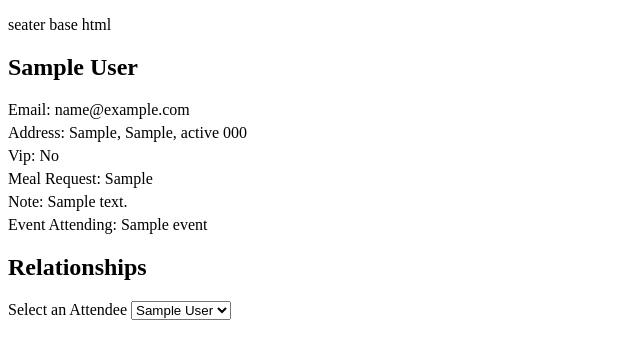
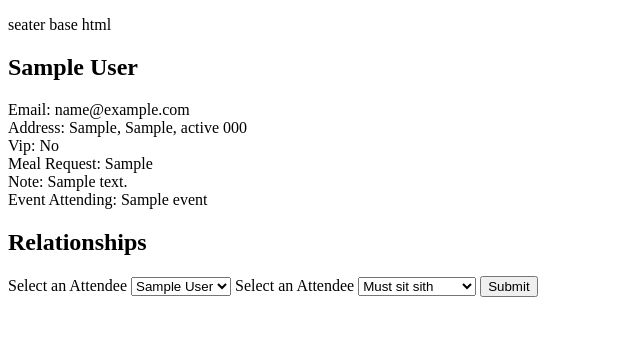
Before and after one commit to nurarenke/Seater, a Flask app: template templates/attendee.html in a window 1280 px wide. Shown: the top 359 px of the page, without its empty margins (0-640 px from the left). Run offline with Flask 2, Linux system fonts and the light colour scheme; the template is opened without the code that fills it: values that come from a table or form of the project are taken from there, others are empty; tables that the repository leaves empty hold one stand-in row (values such as "Sample post").

Commit message:
Update post method for update_relationship route WIP

```diff
--- a/server.py
+++ b/server.py
@@ -34,7 +34,7 @@ def display_attendee_list():
     return render_template('attendees_list.html', attendees=attendees)
 
 @app.route('/attendee/<int:attendee_id>')
-def user_detail(attendee_id):
+def attendee_detail(attendee_id):
     '''Show info about user.'''
 
     attendee = Attendee.query.get(attendee_id)
@@ -45,11 +45,20 @@ def user_detail(attendee_id):
     return render_template("attendee.html", attendee=attendee, attendees=attendees)
 
 
-@app.route('/attendee-relationship')
-def update_relationship():
+@app.route('/attendee/<int:attendee_id>', methods=['POST'])
+def update_relationship(attendee_id):
     '''update relationship of the user in the database'''
 
+    secondary_attendee = request.form['secondary-attendee']
 
+    relationship_code = request.form['relationship-code']
+
+    relationship = SeatingRelationship(primary_attendee=attendee_id,
+        secondary_attendee=secondary_attendee, relationship_code=relationship_code)
+
+    db.session.commit()
+
+    return redirect('/attendee/<int:attendee_id>')
 
 
 if __name__ == "__main__":
--- a/static/mystyle.css
+++ b/static/mystyle.css
@@ -1,4 +1,10 @@
+body {
+
+    font-family: Century Gothic;
+
+};
 .attendee-info {
 
-    margin-bottom: 5px;
-}
+    margin-bottom: 20cm;
+
+};
--- a/templates/attendee.html
+++ b/templates/attendee.html
@@ -30,13 +30,22 @@
 
 <div>
   <h2>Relationships</h2>
-  <form action='/attendee-relationship'>
+  <form action='/attendee/{{ attendee.attendee_id }} method='POST'>
+
     <label>Select an Attendee</label>
     <select name='secondary-attendee'>
-      {% for attendee in attendees %}
+      {% for attendee in attendees | sort(attribute='last_name') %}
         <option value='{{ attendee.attendee_id }}'>{{ attendee.first_name }} {{ attendee.last_name }}</option>
       {% endfor %}
     </select>
+
+    <label>Select an Attendee</label>
+    <select name='relationship-code'>
+        <option value='must'>Must sit sith</option>
+        <option value='want'>Want to sit with</option>
+        <option value='must_not'>Must not sit with</option>
+    </select>
+    <input type="submit" value="Submit">
   </form>
 </div>
 {% endblock %}
--- a/templates/attendees_list.html
+++ b/templates/attendees_list.html
@@ -5,7 +5,7 @@
 <div>
     <h2>Attendees</h2>
     <ul>
-      {% for attendee in attendees %}
+      {% for attendee in attendees | sort(attribute='last_name') %}
           <li>
               <a href="/attendee/{{ attendee.attendee_id }}">
                 {{ attendee.first_name }} {{ attendee.last_name }}
--- a/templates/base.html
+++ b/templates/base.html
@@ -6,7 +6,7 @@
     <meta name="viewport" content="width=device-width, initial-scale=1">
 
     <title>{% block title %}{% endblock %}</title>
-    <link rel="stylesheet" type="text/css" href="mystyle.css">
+    <link rel="stylesheet" type="text/css" href="/static/mystyle.css">
 </head>
 <body>
 <p>seater base html</p>
```
